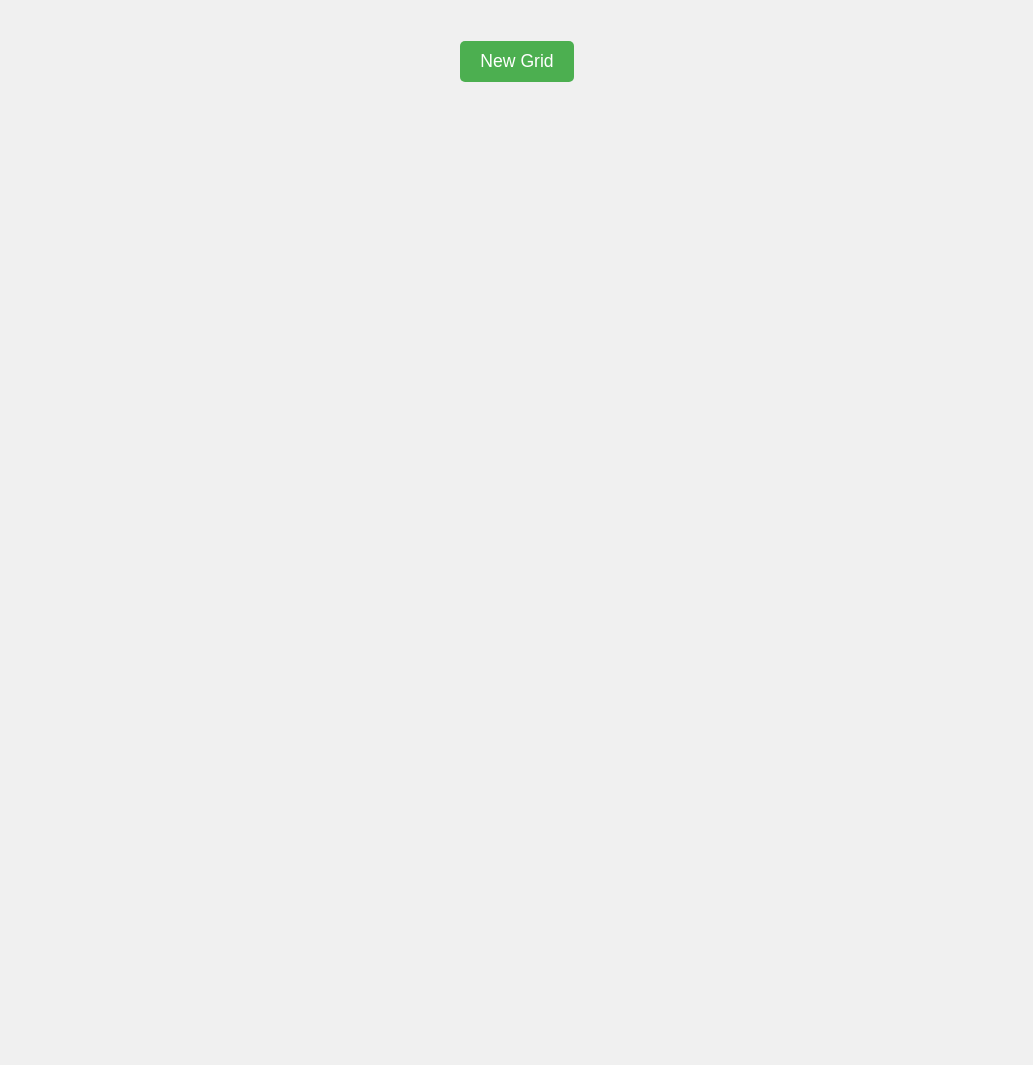
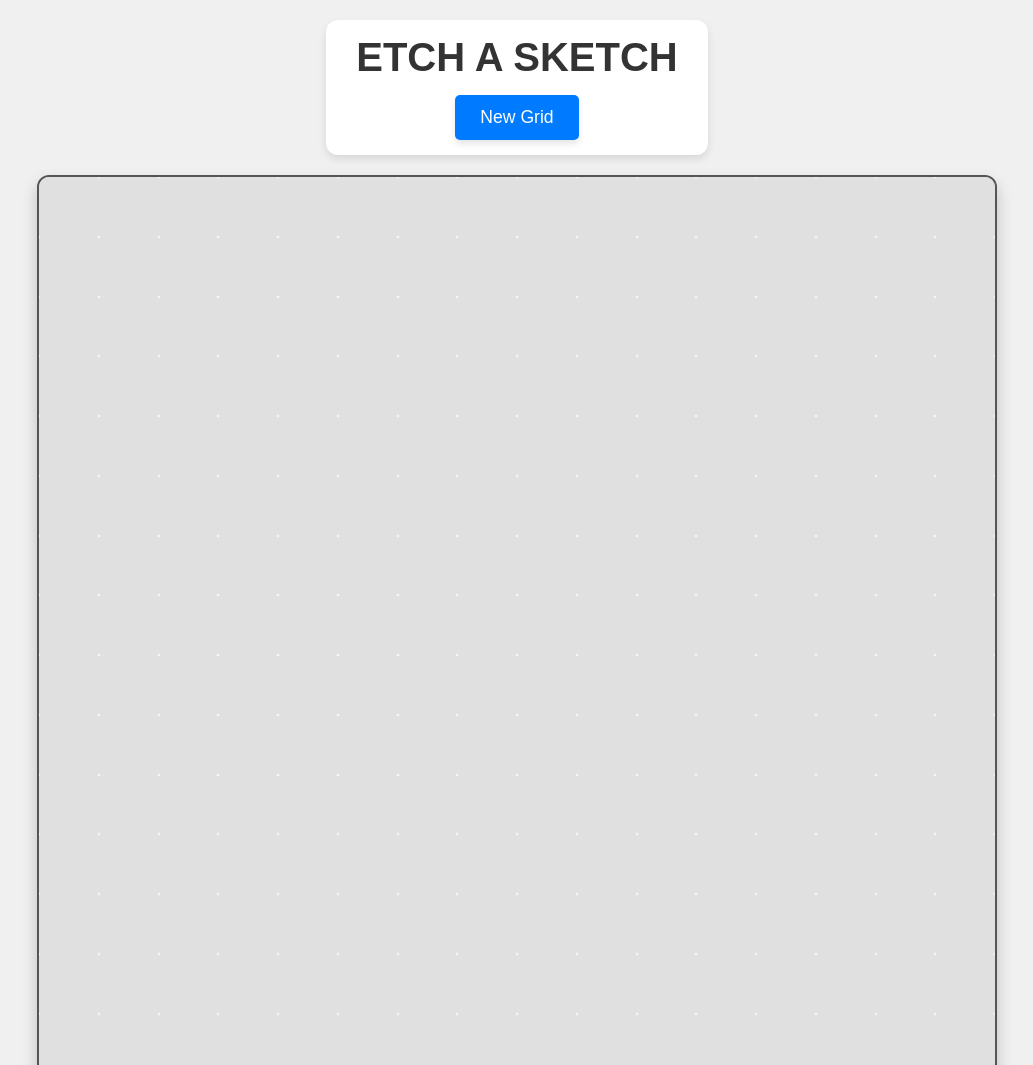
Before and after one commit to malvin149/etch-a-sketch, a plain HTML site: page index.html in a window 1280 px wide. Shown: the top 1065 px of the page, without its empty margins (123-1156 px from the left). Drawn offline with Linux system fonts and the light colour scheme.

Commit message:
Final code cleanup
Reviewed all the files to clean up the code and
add final comments for clarity.

```diff
--- a/index.html
+++ b/index.html
@@ -9,11 +9,11 @@
 <body>
 
     <div class="header">
-        <h1 class="title"></h1>
+        <h1 class="title">ETCH A SKETCH</h1>
         <button id="resetButton">New Grid</button>
     </div>
     <div id="gridContainer">
-
+        <!-- placeholder for grid-squares to be inserted via JS DOM Methods -->
     </div>
 
 
--- a/script.js
+++ b/script.js
@@ -1,17 +1,23 @@
+
+// Global variables for DOM manipulation
 const gridContainer = document.getElementById( 'gridContainer' );
 const resetButton = document.getElementById( 'resetButton' );
 
-
+// Grid dimensions
 const MAX_GRID_SIZE = 100;
 const INITIAL_GRID_SIZE = 16;
 
+
+// HELPER FUNCTIONS
+// Removes all child elements (grid squares) from the gridContainer
 const clearGrid = () => {
-    while ( gridContainer.firstChild ) {
-        gridContainer.removeChild( gridContainer.firstChild );
+    while (gridContainer.firstChild) {
+        gridContainer.removeChild(gridContainer.firstChild);
     }
 }
 
-// Random Color function
+// Generates a random RGB color string (e.g., 'rgb(255, 0, 128)').
+// for extra credit option
 const getRandomRgbColor = () => {
     const r = Math.floor(Math.random() * 256);
     const g = Math.floor(Math.random() * 256);
@@ -20,71 +26,107 @@ const getRandomRgbColor = () => {
 };
 
 
-const createGrid = ( sidesPerSquare ) => {
+/*
+   Event handler for when mouse hovers over a grid square
+   Implements the progressive darkening drawing effectt
+   The mouseover event object.
+ */
+
+const handleSquareHover = (event) => {
+    const square = event.target; // specific square element that trigger the event
+
+    let hits = parseFloat(square.dataset.hits) || 0;
+    hits++
+    square.dataset.hits = hits;
+
+    // Calc opacity (10% per hits), capping at 1.0 (fully opaque)
+    let opacity = hits / 10;
+    if (opacity > 1) {
+        opacity = 1;
+    }
+
+    // Apply the calc opacity and set background color to black
+    square.style.opacity = opacity;
+    square.style.backgroundColor = 'black';
+
+    //  ALTERNATIVE DRAWING EFFECT
+    /* square.classList.add('colored'); -- Basic drawing, turn a fixed color instantly
+    *  square.style.backgroundColor = getRandomRgbColor(); -- Random RGB Color, turns a new color each time
+    */
+}
+
+
+// MAIN GRID CREATION
+/*
+Generate a new grid of squares within the container.
+clears any existing grid, calculates the square sizes and attach hover effect
+sidesPerSquare = number of square (64 for (64 x 64))
+*/
+const createGrid = (sidesPerSquare) => {
     clearGrid();
 
-    let times = sidesPerSquare * sidesPerSquare;
-    const containerSize = 960;
+    // Calc the size of each individual square based on container's actual width
+    const containerSize = gridContainer.clientWidth;
     const squareSize = containerSize / sidesPerSquare;
 
-    for ( let i = 0; i < times; i++ ) {
-        const square = document.createElement( 'div' );
-        square.classList.add( '.grid-square' );
+    // Ensures flexbox properties are applied to the container
+    gridContainer.style.display = 'flex';
+    gridContainer.style.flexWrap = 'wrap';
 
-        square.style.width = `${ squareSize }px`;
-        square.style.height = `${ squareSize }px`;
+    for ( let i = 0; i < (sidesPerSquare * sidesPerSquare); i++ ) {
+        const square = document.createElement('div');
+        square.classList.add('grid-square');
+
+        square.style.width = `${squareSize}px`;
+        square.style.height = `${squareSize}px`;
         square.dataset.hits = 0;
 
-        square.addEventListener( 'mouseover', ( event ) => {
-            // event.target.classList.add( 'colored' );
-            let hits = parseFloat(event.target.dataset.hits) || 0;
-            hits++;
+        square.addEventListener('mouseover', handleSquareHover); // Attach hover effect
 
-            event.target.dataset.hits = hits;
-            let opacity = hits / 10;
-            if (opacity > 1) {
-                opacity = 1;
-            }
-            event.target.style.opacity = opacity;
-            // event.target.style.backgroundColor = getRandomRgbColor();
-            event.target.style.backgroundColor = 'black';
-        })
-
-        gridContainer.appendChild( square );
+        gridContainer.appendChild(square); // Add square to the DOM
     }
 
 };
 
 
+// NEW GRID BUTTON CLICK HANDLER
+/*
+Handles the New grid button click
+Prompts the user for a new grid size, validates input and regenrates the grid
+*/
 
 const handleNewGridClick = () => {
     let newSize = null;
     let isValidInput = false;
 
-    while ( !isValidInput ) {
-        const userInput = prompt('How many squares per side for the new grid');
+    // Loop until valid input is received or user cancels
+    while (!isValidInput) {
+        // prompt() returns 'null' is user clicks 'cancel'
+        const userInput = prompt(`How many squares per side for the new grid (max ${MAX_GRID_SIZE})`);
 
         if(userInput === null){
-            return;
+            return; // Exit the function if user cancels
         }
 
-        const num = parseInt( userInput );
+        const num = parseInt(userInput);
 
+        // validation for a number, positive and within the 100 max size
         if ( isNaN(num) || num <= 0 || num > MAX_GRID_SIZE ) {
             alert(`Invalid input. Please enter a number between 1 and ${MAX_GRID_SIZE}`);
         } else {
             newSize = num;
-            isValidInput = true;
+            isValidInput = true; // Exit as valid input was received
         }
     }
 
     if ( newSize !== null) {
-        createGrid(newSize);
+        createGrid(newSize); // create new grid with validated size
     }
 
 }
 
 
-createGrid( INITIAL_GRID_SIZE );
+createGrid( INITIAL_GRID_SIZE ); // Default grid on page load.
 
+// Attach event listener to the reset button to trigger grid regenration
 resetButton.addEventListener('click', handleNewGridClick);
--- a/style.css
+++ b/style.css
@@ -8,26 +8,44 @@ body {
     background-color: #f0f0f0;
     padding: 20px;
     box-sizing: border-box;
+    border-radius: 8px;
 }
 
 .header {
     margin-bottom: 20px;
     text-align: center;
+    padding: 15px 30px;
+    background-color: #fff;
+    border-radius: 12px;
+    box-shadow: 0 4px 8px rgba(0, 0, 0, 0.1);
+}
+
+.title {
+    color: #333;
+    margin-top: 0;
+    margin-bottom: 15px;
+    font-size: 2.5em;
 }
 
 button {
-    padding: 10px 20px;
+    padding: 12px 25px;
     font-size: 1.1em;
-    background-color: #4caf50;
+    background-color: #007bff;
     color: white;
     border: none;
     border-radius: 5px;
-    transition: background-color 0.3s ease;
+    box-shadow: 0 4px 6px rgba(0, 0, 0, 0.1);
     cursor: pointer;
+    transition: background-color 0.3s ease, transform 0.2s ease;
 }
 
 button:hover {
-    background-color: #45a049;
+    background-color: #0056b3;
+    transform: translateY(-2px);
+}
+
+button:active {
+    transform: translateY(0);
 }
 
 #gridContainer {
@@ -35,16 +53,22 @@ button:hover {
     flex-wrap: wrap;
     width: 960px;
     height: 960px;
-}
-
-.square {
+    border: 2px solid #555;
+    border-radius: 12px;
+    box-shadow: 0 8px 16px rgba(0, 0, 0, 0.2);
+    background-color: #fff;
+    overflow: hidden;
     box-sizing: border-box;
 }
 
 .grid-square {
-    background-color: #eee;
+    box-sizing: border-box;
+    background-color: #e0e0e0;
+    opacity: 1;
+    transition: background-color 0.1s ease, opacity 0.1s ease;
+    border-radius: 2px;
 }
 
-.colored {
+/* .colored {
     opacity: 0;
-}
+} */
```
